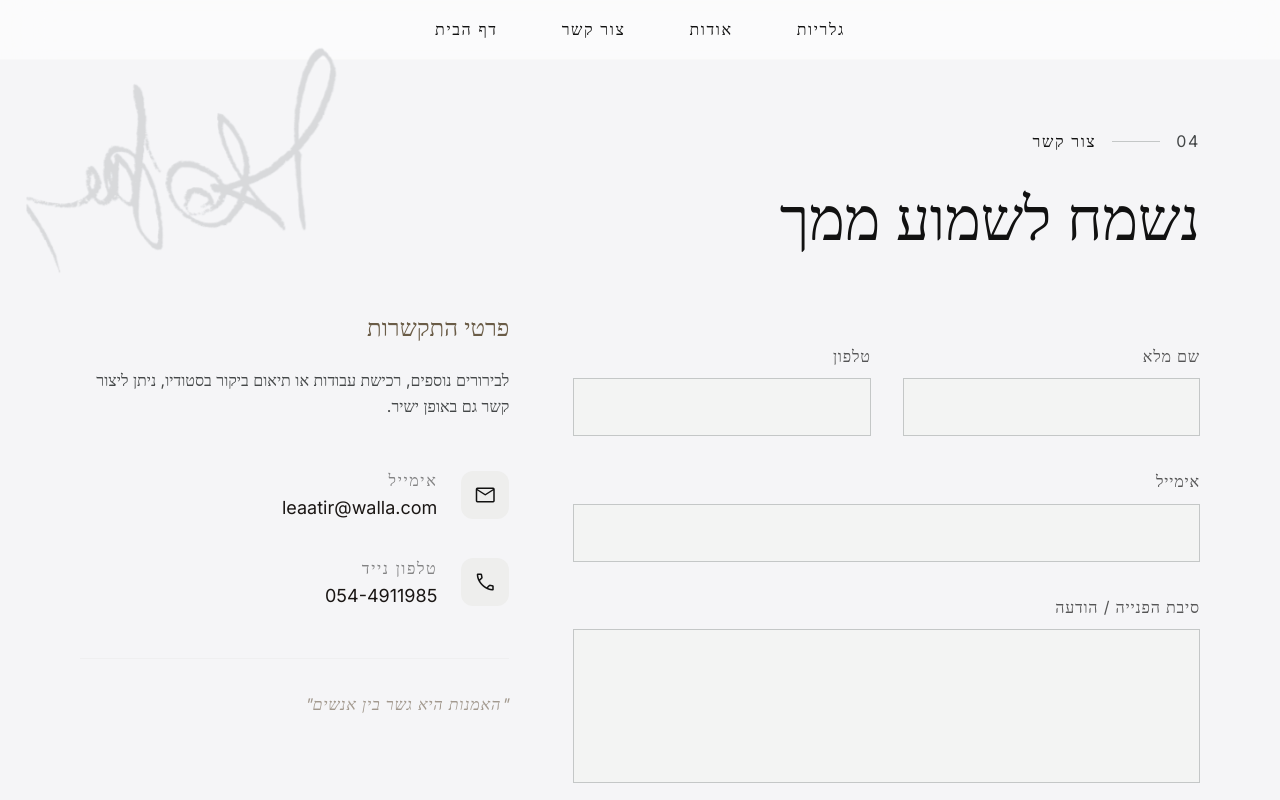
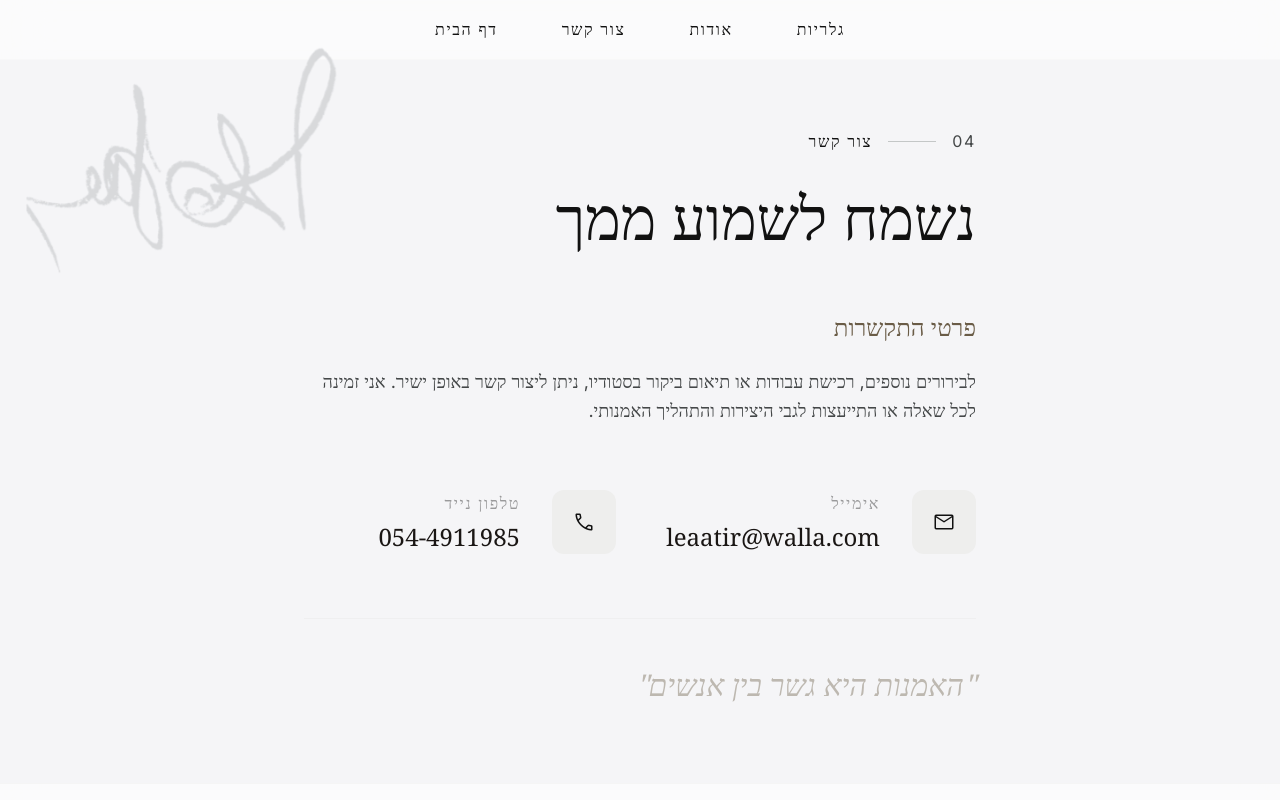
Before and after one commit to dekel22/lea-atir-gallery, a React (Vite) app: page /contact in a window 1280 px wide. Shown: the top 800 px of the page. Built offline with nearby package versions, Linux system fonts and the light colour scheme; a web font is replaced by a local one.

Commit message:
Update Contact.jsx

```diff
--- a/src/pages/Contact.jsx
+++ b/src/pages/Contact.jsx
@@ -17,107 +17,39 @@ const Contact = () => {
         <h1 className="font-h1 text-5xl lg:text-6xl text-primary mb-6">נשמח לשמוע ממך</h1>
       </header>
 
-      <div className="grid grid-cols-1 lg:grid-cols-12 gap-16">
-        <div className="lg:col-span-7">
-          <form
-            action="https://formspree.io/leaatir@walla.com"
-            method="POST"
-            className="space-y-8"
-          >
-            {/* Formspree Configuration */}
-            <input type="hidden" name="_subject" value="פנייה חדשה מאתר לאה עתיר" />
-            <input type="hidden" name="_next" value={window.location.origin + "/success"} />
+      <div className="max-w-4xl">
+        <div className="flex flex-col space-y-16">
+          <div className="space-y-6 max-w-2xl">
+            <h3 className="font-h3 text-2xl text-secondary">פרטי התקשרות</h3>
+            <p className="font-body-lg text-lg text-on-surface-variant leading-relaxed">
+              לבירורים נוספים, רכישת עבודות או תיאום ביקור בסטודיו, ניתן ליצור קשר באופן ישיר. אני זמינה לכל שאלה או התייעצות לגבי היצירות והתהליך האמנותי.
+            </p>
+          </div>
 
-            <div className="grid grid-cols-1 md:grid-cols-2 gap-8">
-              <div className="space-y-2">
-                <label htmlFor="name" className="font-label-sm uppercase tracking-wider text-primary/70">שם מלא</label>
-                <input
-                  type="text"
-                  id="name"
-                  name="name"
-                  required
-                  className="w-full bg-surface-container-low border-b border-outline-variant py-4 px-2 focus:border-primary outline-none transition-colors text-on-surface"
-                />
+          <div className="grid grid-cols-1 md:grid-cols-2 gap-12">
+            <div className="flex items-center gap-8 group">
+              <div className="w-16 h-16 flex items-center justify-center bg-surface-container rounded-full text-primary group-hover:bg-primary group-hover:text-on-primary transition-all duration-500">
+                <span className="material-symbols-outlined text-2xl" data-icon="mail">mail</span>
               </div>
-              <div className="space-y-2">
-                <label htmlFor="phone" className="font-label-sm uppercase tracking-wider text-primary/70">טלפון</label>
-                <input
-                  type="tel"
-                  id="phone"
-                  name="phone"
-                  required
-                  className="w-full bg-surface-container-low border-b border-outline-variant py-4 px-2 focus:border-primary outline-none transition-colors text-on-surface"
-                />
+              <div>
+                <p className="font-label-sm uppercase tracking-widest text-primary/40 mb-1">אימייל</p>
+                <a href="mailto:leaatir@walla.com" className="font-h3 text-2xl hover:text-secondary transition-colors">leaatir@walla.com</a>
               </div>
             </div>
 
-            <div className="space-y-2">
-              <label htmlFor="email" className="font-label-sm uppercase tracking-wider text-primary/70">אימייל</label>
-              <input
-                type="email"
-                id="email"
-                name="email"
-                required
-                className="w-full bg-surface-container-low border-b border-outline-variant py-4 px-2 focus:border-primary outline-none transition-colors text-on-surface"
-              />
-            </div>
-
-            <div className="space-y-2">
-              <label htmlFor="message" className="font-label-sm uppercase tracking-wider text-primary/70">סיבת הפנייה / הודעה</label>
-              <textarea
-                id="message"
-                name="message"
-                rows="5"
-                required
-                className="w-full bg-surface-container-low border-b border-outline-variant py-4 px-2 focus:border-primary outline-none transition-colors text-on-surface resize-none"
-              ></textarea>
-            </div>
-
-            <div className="flex flex-col gap-4">
-              <input type="hidden" name="_next" value={window.location.origin + "/success"} />
-              <button
-                type="submit"
-                className="inline-flex items-center gap-4 bg-primary text-on-primary px-12 py-5 font-label-sm uppercase tracking-[0.2em] hover:bg-secondary transition-all"
-              >
-                שלח הודעה
-                <span className="material-symbols-outlined text-lg" data-icon="send">send</span>
-              </button>
-            </div>
-          </form>
-        </div>
-
-        <div className="lg:col-span-5 flex flex-col justify-start space-y-12">
-          <div className="space-y-6">
-            <h3 className="font-h3 text-2xl text-secondary">פרטי התקשרות</h3>
-            <p className="font-body-md text-on-surface-variant leading-relaxed">
-              לבירורים נוספים, רכישת עבודות או תיאום ביקור בסטודיו, ניתן ליצור קשר גם באופן ישיר.
-            </p>
-          </div>
-
-          <div className="space-y-8">
-            <div className="flex items-center gap-6">
-              <div className="w-12 h-12 flex items-center justify-center bg-surface-container rounded-full text-primary">
-                <span className="material-symbols-outlined" data-icon="mail">mail</span>
+            <div className="flex items-center gap-8 group">
+              <div className="w-16 h-16 flex items-center justify-center bg-surface-container rounded-full text-primary group-hover:bg-primary group-hover:text-on-primary transition-all duration-500">
+                <span className="material-symbols-outlined text-2xl" data-icon="call">call</span>
               </div>
               <div>
-                <p className="font-label-xs uppercase tracking-widest text-primary/50">אימייל</p>
-                <a href="mailto:leaatir@walla.com" className="font-body-lg text-lg hover:text-primary transition-colors">leaatir@walla.com</a>
-              </div>
-            </div>
-
-            <div className="flex items-center gap-6">
-              <div className="w-12 h-12 flex items-center justify-center bg-surface-container rounded-full text-primary">
-                <span className="material-symbols-outlined" data-icon="call">call</span>
-              </div>
-              <div>
-                <p className="font-label-xs uppercase tracking-widest text-primary/50">טלפון נייד</p>
-                <a href="tel:0544911985" className="font-body-lg text-lg hover:text-primary transition-colors" dir="ltr">054-4911985</a>
+                <p className="font-label-sm uppercase tracking-widest text-primary/40 mb-1">טלפון נייד</p>
+                <a href="tel:0544911985" className="font-h3 text-2xl hover:text-secondary transition-colors" dir="ltr">054-4911985</a>
               </div>
             </div>
           </div>
 
-          <div className="pt-8 border-t border-surface-variant/30">
-            <p className="font-label-sm italic text-secondary/60 uppercase tracking-wider">
+          <div className="pt-12 border-t border-surface-variant/30">
+            <p className="font-h3 italic text-secondary/40 text-3xl">
               "האמנות היא גשר בין אנשים"
             </p>
           </div>
```
